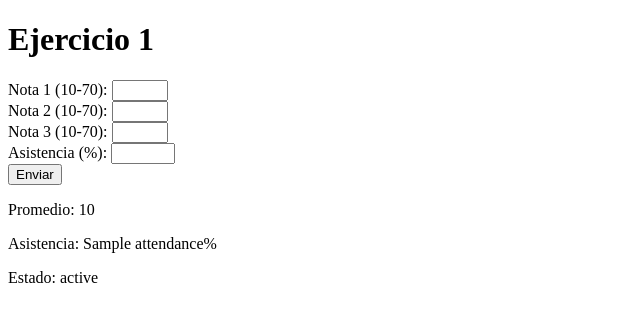
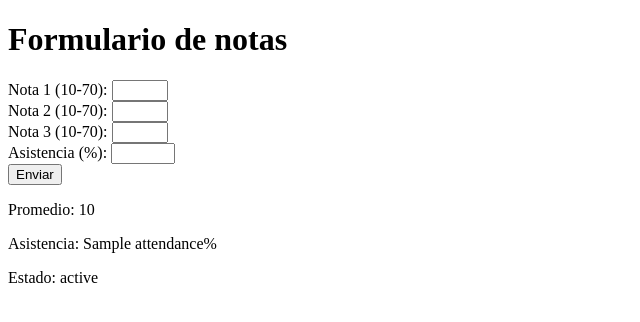
Before and after one commit to RicardoAllendesDeveloper/Proyectos, a Flask app: template templates/ejercicio1.html in a window 1280 px wide. Shown: the top 322 px of the page, without its empty margins (0-640 px from the left). Run offline with Flask 3, Linux system fonts and the light colour scheme; the template is opened without the code that fills it: most values are stand-ins (such as "Sample title", 1, 10 or a date in 2020).

Commit message:
PruebaFlask

```diff
--- a/main.py
+++ b/main.py
@@ -43,7 +43,7 @@ def ejercicio1():
 def ejercicio2():
     result = None
     if request.method == 'POST':
-        # Recoge los nombres del formulario
+
         names = [
             request.form['name1'],
             request.form['name2'],
--- a/templates/ejercicio1.html
+++ b/templates/ejercicio1.html
@@ -3,10 +3,10 @@
 <head>
     <meta charset="UTF-8">
     <meta name="viewport" content="width=device-width, initial-scale=1.0">
-    <title>Ejercicio 1</title>
+    <title>Formulario de notas</title>
 </head>
 <body>
-    <h1>Ejercicio 1</h1>
+    <h1>Formulario de notas</h1>
     <form method="POST">
         <label for="note1">Nota 1 (10-70):</label>
         <input type="number" id="note1" name="note1" min="10" max="70" required><br>
--- a/templates/ejercicio2.html
+++ b/templates/ejercicio2.html
@@ -6,7 +6,7 @@
     <title>Ejercicio 2</title>
 </head>
 <body>
-    <h1>Ejercicio 2</h1>
+
     <form method="POST">
         <label for="name1">Nombre 1:</label>
         <input type="text" id="name1" name="name1" required><br>
--- a/templates/index.html
+++ b/templates/index.html
@@ -3,10 +3,10 @@
 <head>
     <meta charset="UTF-8">
     <meta name="viewport" content="width=device-width, initial-scale=1.0">
-    <title>Menú Principal</title>
+    <title>Formulario de Notas</title>
 </head>
 <body>
-    <h1>Menú Principal</h1>
+    <h1>Formulario de Notas</h1>
     <a href="/ejercicio1"><button>Ejercicio 1</button></a>
     <a href="/ejercicio2"><button>Ejercicio 2</button></a>
 </body>
```
